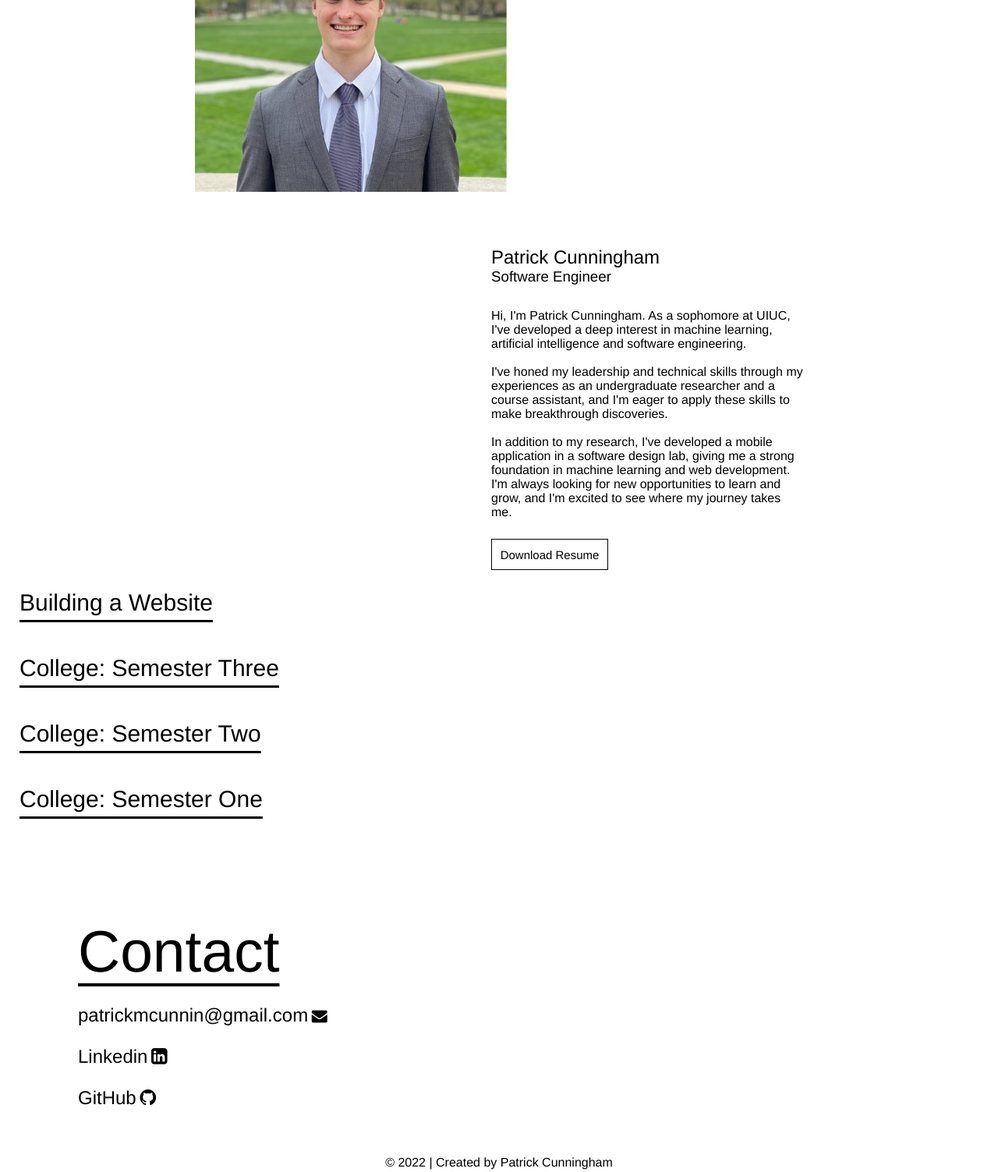
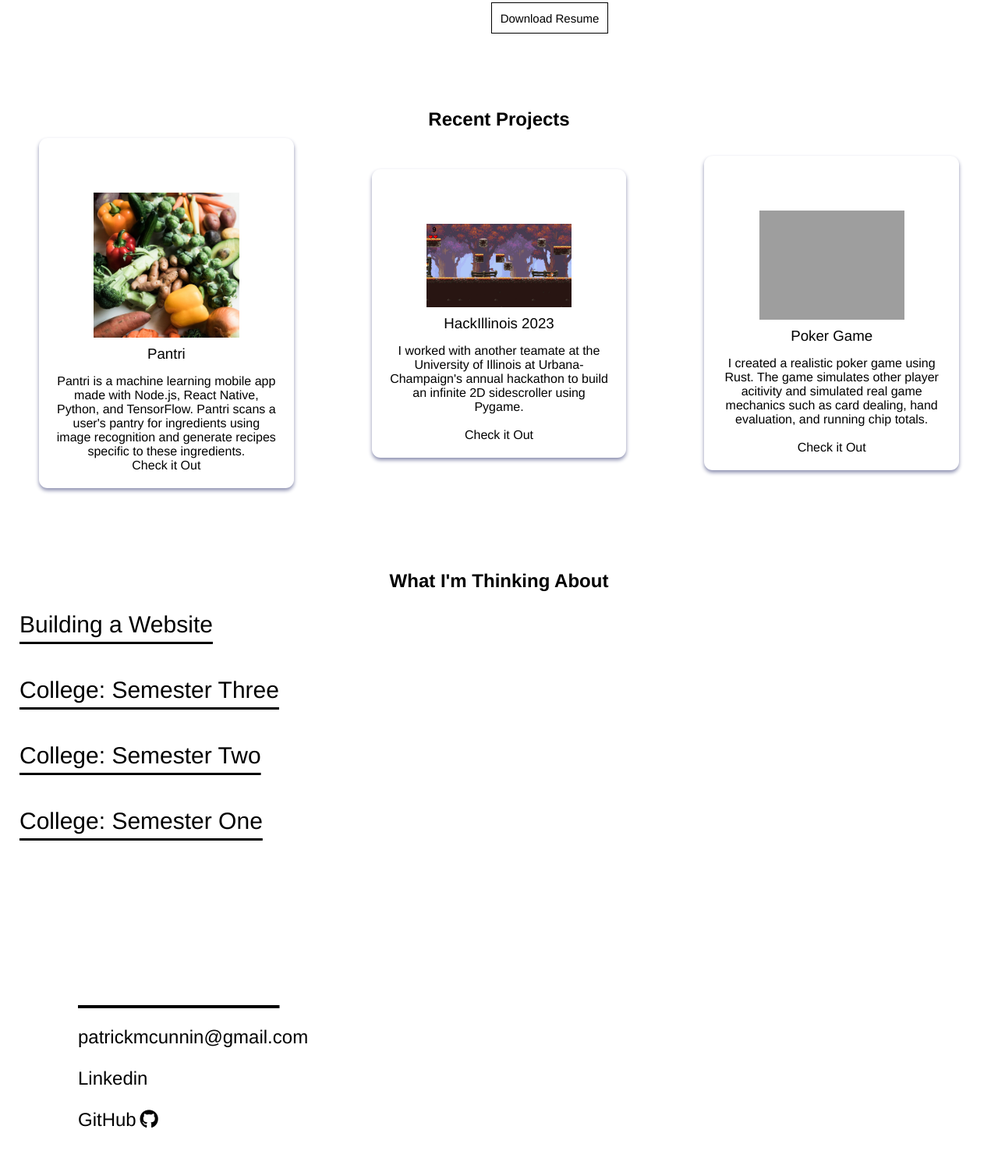
Before and after one commit to pc1400/pc1400.github.io, a plain HTML site: page index.html in a window 1280 px wide. Shown: the part 892-2395 px from the top of the page at 78% size. Drawn offline with Linux system fonts and the light colour scheme; grey boxes are pictures that could not be loaded.

Commit message:
Update index.html

```diff
--- a/index.html
+++ b/index.html
@@ -6,20 +6,73 @@
   <title>Patrick Cunningham</title>
   <link rel="stylesheet" href="style.css">
   <link rel="stylesheet" href="https://cdnjs.cloudflare.com/ajax/libs/font-awesome/4.7.0/css/font-awesome.min.css">
+  <script src="https://kit.fontawesome.com/dd94706ecb.js" crossorigin="anonymous"></script>
 </head>
 <body>
 
   <div class="navigation-bar" id="top">
     <ul>
-      <li><a href="#contact">Contact</a></li>
-      <li><a href="#blog">Blog</a></li>
-      <li><a href="#about">About</a></li>
-      <li><a href="#projects">Projects</a></li>
-      <li style="float:left;"><a href="#top">Patrick Cunningham</a></li>
+      <div class="right-links">
+        <li><a href="#contact">Contact</a></li>
+        <li><a href="#blog">Blog</a></li>
+        <li><a href="#projects">Projects</a></li>
+        <li><a href="#about">About</a></li>
+      </div>
+
+      <li style="float:left;"><a  href="#top"><i class="fa-solid fa-hourglass fa-rotate-90 fa-xl"></i></a></li>
+      <!-- <li style="float:left;"><a href="#top">Patrick Cunningham</a></li> -->
+
     </ul>
   </div>
 
-  <section class="projects" id="projects">
+
+
+  <section id="about">
+
+
+    <div class="first-half">
+      <img src="assets/Profile1.jpeg" alt="Picture of Patrick Cunningham">
+      <div class="introduction">
+        <h1 class="about-h1">Patrick Cunningham</h1>
+        <h3 class="about-h3" style="color:black;">Software Engineer</h3>
+        <p>
+          Hi, I'm Patrick Cunningham. As a sophomore at UIUC, I've developed a deep interest in machine learning, artificial intelligence and software engineering.
+
+          <br><br>
+          I've honed my leadership and technical skills through my experiences as an undergraduate researcher and a course assistant, and I'm eager to apply these skills to make breakthrough discoveries.
+          <br><br>
+          In addition to my research, I've developed a mobile application in a software design lab, giving me a strong foundation in machine learning and web development. I'm always looking for new opportunities to learn and grow, and I'm excited to see where my journey takes me.
+        </p>
+        <a href="assets/resume.pdf" download><button class="cv">Download Resume</button></a>
+      </div>
+    </div>
+
+
+    <!-- <div class="resume">
+
+      <div class="education left">
+        <h3>Education</h3>
+        <p>Bachelor of Science in Computer Science</p>
+        <h3>Undergraduate Researcher</h3>
+        <p>Subsonic Wind Tunnel/Inverted Pendulum Control Experiment</p>
+        <h3>Coarse Assistant</h3>
+        <p>Teaching students the basics of Java</p>
+      </div>
+
+      <div class="education right">
+        <h3>University of Illinois at Urbana-Champaign</h3>
+        <p>May, 2025</p>
+        <h3>University of Illinois at Urbana-Champaign</h3>
+        <p>Undergraduate Research Apprenticeship Program</p>
+        <h3>University of Illinois at Urbana-Champaign</h3>
+        <p>CS124</p>
+      </div>
+    </div> -->
+
+  </section>
+
+    <section class="projects" id="projects">
+      <h1 class="transition-title">Recent Projects</h1>
       <div class="projects-container">
         <div class="project-container project-card">
           <img
@@ -65,51 +118,8 @@
       </div>
     </section>
 
-  <section id="about">
-
-
-    <div class="first-half">
-      <img src="assets/Profile1.jpeg" alt="Picture of Patrick Cunningham">
-      <div class="introduction">
-        <h1 class="about-h1">Patrick Cunningham</h1>
-        <h3 class="about-h3" style="color:black;">Software Engineer</h3>
-        <p>
-          Hi, I'm Patrick Cunningham. As a sophomore at UIUC, I've developed a deep interest in machine learning, artificial intelligence and software engineering.
-
-          <br><br>
-          I've honed my leadership and technical skills through my experiences as an undergraduate researcher and a course assistant, and I'm eager to apply these skills to make breakthrough discoveries.
-          <br><br>
-          In addition to my research, I've developed a mobile application in a software design lab, giving me a strong foundation in machine learning and web development. I'm always looking for new opportunities to learn and grow, and I'm excited to see where my journey takes me.
-        </p>
-        <a href="assets/resume.pdf" download><button class="cv">Download Resume</button></a>
-      </div>
-    </div>
-
-
-    <!-- <div class="resume">
-
-      <div class="education left">
-        <h3>Education</h3>
-        <p>Bachelor of Science in Computer Science</p>
-        <h3>Undergraduate Researcher</h3>
-        <p>Subsonic Wind Tunnel/Inverted Pendulum Control Experiment</p>
-        <h3>Coarse Assistant</h3>
-        <p>Teaching students the basics of Java</p>
-      </div>
-
-      <div class="education right">
-        <h3>University of Illinois at Urbana-Champaign</h3>
-        <p>May, 2025</p>
-        <h3>University of Illinois at Urbana-Champaign</h3>
-        <p>Undergraduate Research Apprenticeship Program</p>
-        <h3>University of Illinois at Urbana-Champaign</h3>
-        <p>CS124</p>
-      </div>
-    </div> -->
-
-  </section>
-
   <section id="blog">
+    <h1 class="transition-title">What I'm Thinking About</h1>
     <div class="post">
       <button type="button" class="collapsible open closed">Building a Website</button>
       <div class="content">
@@ -213,9 +223,9 @@
   </section>
 
   <section id="contact">
-    <h1 class="contact">Contact</h1>
-    <h2><a class="gmail" href="">patrickmcunnin@gmail.com <i class="fa fa-envelope" style="font-size:20px"></i></a></h2>
-    <h2><a class="linkedin" href="https://www.linkedin.com/in/patrckcunningham/" target="_blank">Linkedin <i class="fa fa-linkedin-square"></i></a></h2>
+    <h1 class="contact" style="color: white">Contact</h1>
+    <h2><a class="gmail" href="mailto:patrickmcunnin@gmail.com">patrickmcunnin@gmail.com <i class="fa fa-envelope" style="font-size:20px; color: white"></i></a></h2>
+    <h2><a class="linkedin" href="https://www.linkedin.com/in/patrckcunningham/" target="_blank">Linkedin <i class="fa fa-linkedin-square" style="color: white"></i></a></h2>
     <h2><a class="github" href="https://github.com/pc1400" target="_blank">GitHub <i class="fa fa-github"></i></a></h2>
 
     <footer>
```
